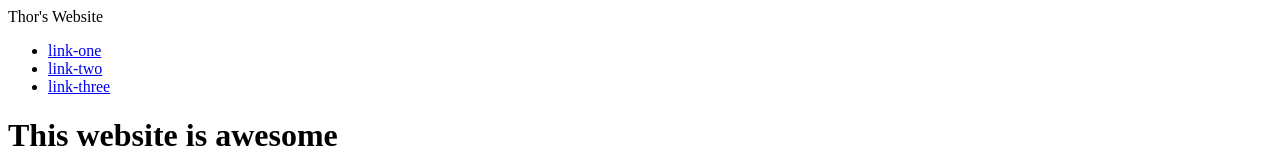
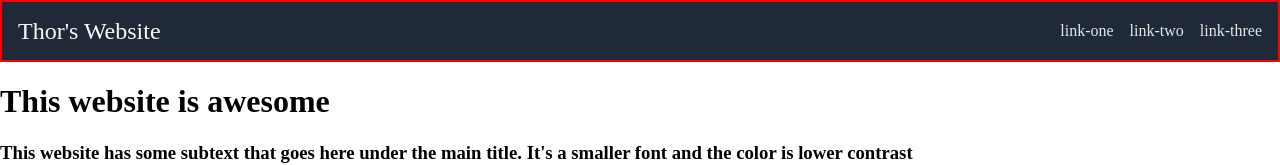
Before and after one commit to Ric-p/landing-page, a plain HTML site: page index.html in a window 1280 px wide. Shown: the top 165 px of the page. Drawn offline with Linux system fonts and the light colour scheme.

Commit message:
Add style to nav in style.css
added styling to body, header, nav, links, ul, a, a:hoover

```diff
--- a/index.html
+++ b/index.html
@@ -8,6 +8,7 @@
 </head>
 
 <body>
+    <div class="nav">
     <div class="header">
         Thor's Website
     </div>
@@ -16,6 +17,7 @@
         <li><a href="http://google.com">link-two</a></li>
         <li><a href="http://google.com">link-three</a></li>
     </ul>
+    </div>
 
     <div class="main">
         <h1>This website is awesome</h1>
--- a/style.css
+++ b/style.css
@@ -0,0 +1,42 @@
+body {
+    margin: 0%;
+    padding: 0%;
+    display: flex;
+    flex-direction: column;
+}
+
+.header {
+    display: flex;
+    font-size: 24px;
+    color: #f9faf8;
+}
+
+.nav {
+    display: flex;
+    gap: 16px;
+    justify-content: space-between;
+    align-items: center;
+    background: #1F2937;
+    border: 2px solid red;
+    padding: 4px 16px;
+}
+
+.links {
+    display: flex;
+
+
+}
+
+ul {
+    list-style-type: none;
+    gap: 16px;
+    display: flex;
+}
+
+a {
+    text-decoration: none;
+    color: #E5E7EB;
+}
+a:hover {
+    color: #3882F6;
+}
```
